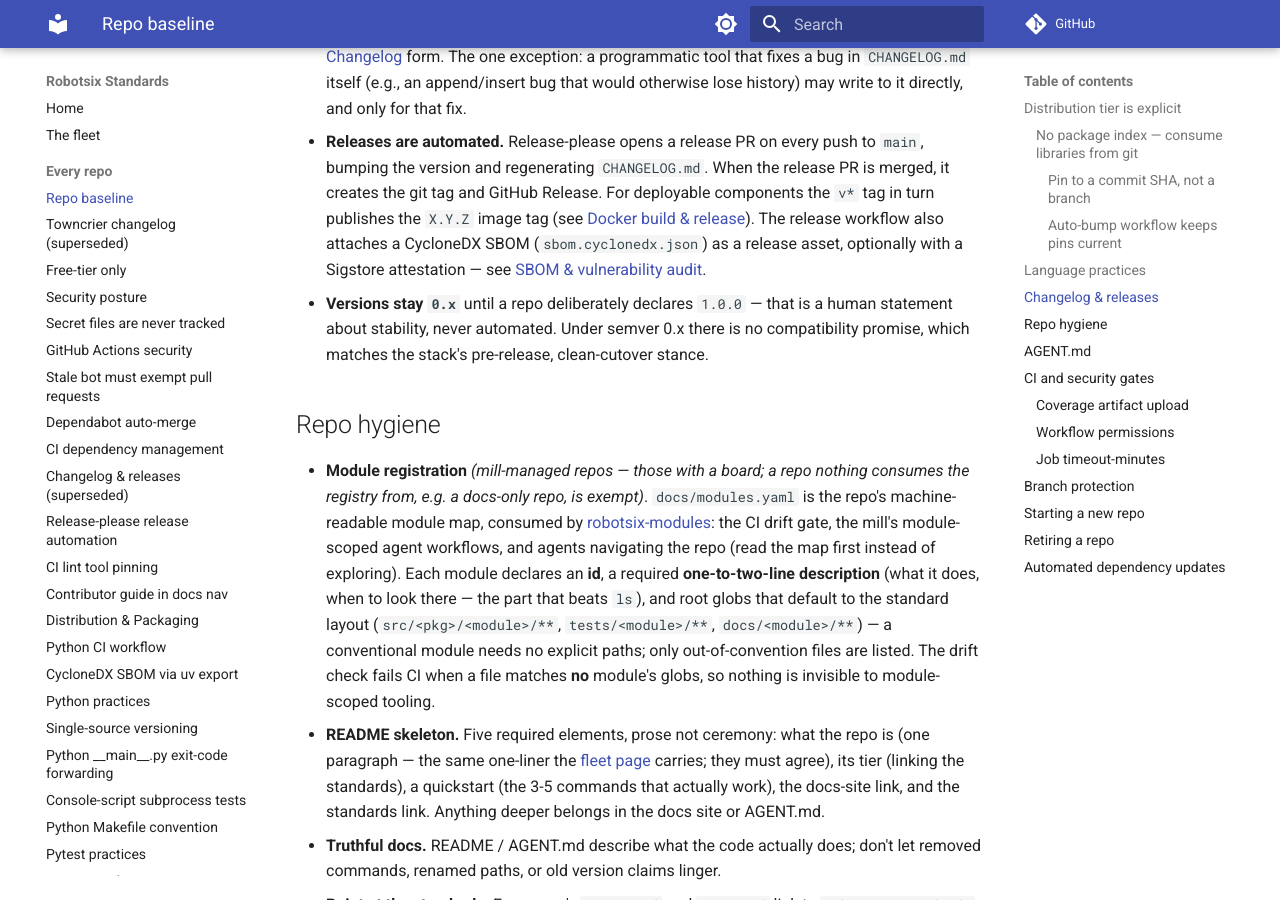
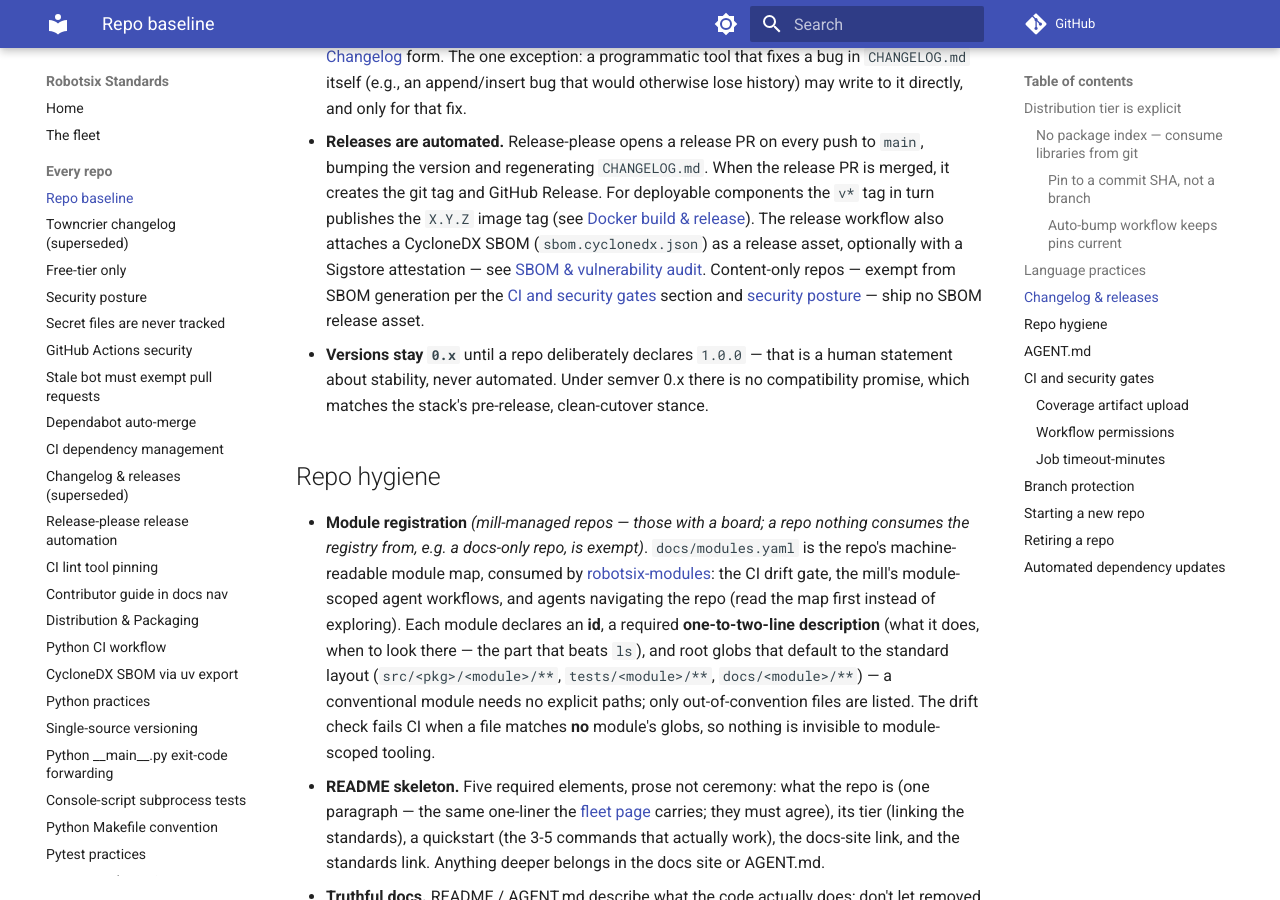
Before and after one commit to damien-robotsix/robotsix-standards, an MkDocs documentation site: the page built from docs/repo-baseline.md, in a window 1280 px wide and 900 px high, scrolled down 2054 px. Built offline with MkDocs 1.6.1 and Material for MkDocs 9.7.7, drawn with Linux system fonts in a browser that asks for light colours; comment, search, counter and statistics services are not loaded.

Commit message:
chore: No workflow generates the mandated SBOM (20260909T085228Z-no-workflow-generates-the-mandated-sbom-7221) (#363)
Co-authored-by: robotsix-mill <mill@robotsix.local>

```diff
--- a/docs/repo-baseline.md
+++ b/docs/repo-baseline.md
@@ -97,6 +97,9 @@ The full configuration standard lives in the dedicated
   attaches a CycloneDX SBOM (`sbom.cyclonedx.json`) as a release asset, optionally
   with a Sigstore attestation — see
   [SBOM & vulnerability audit](security-posture.md#6-sbom-vulnerability-audit).
+  Content-only repos — exempt from SBOM generation per the
+  [CI and security gates](#ci-and-security-gates) section and
+  [security posture](security-posture.md) — ship no SBOM release asset.
 - **Versions stay `0.x`** until a repo deliberately declares `1.0.0` — that is a human
   statement about stability, never automated. Under semver 0.x there is no
   compatibility promise, which matches the stack's pre-release, clean-cutover stance.
```
Also changed, not shown: 1 other file.
